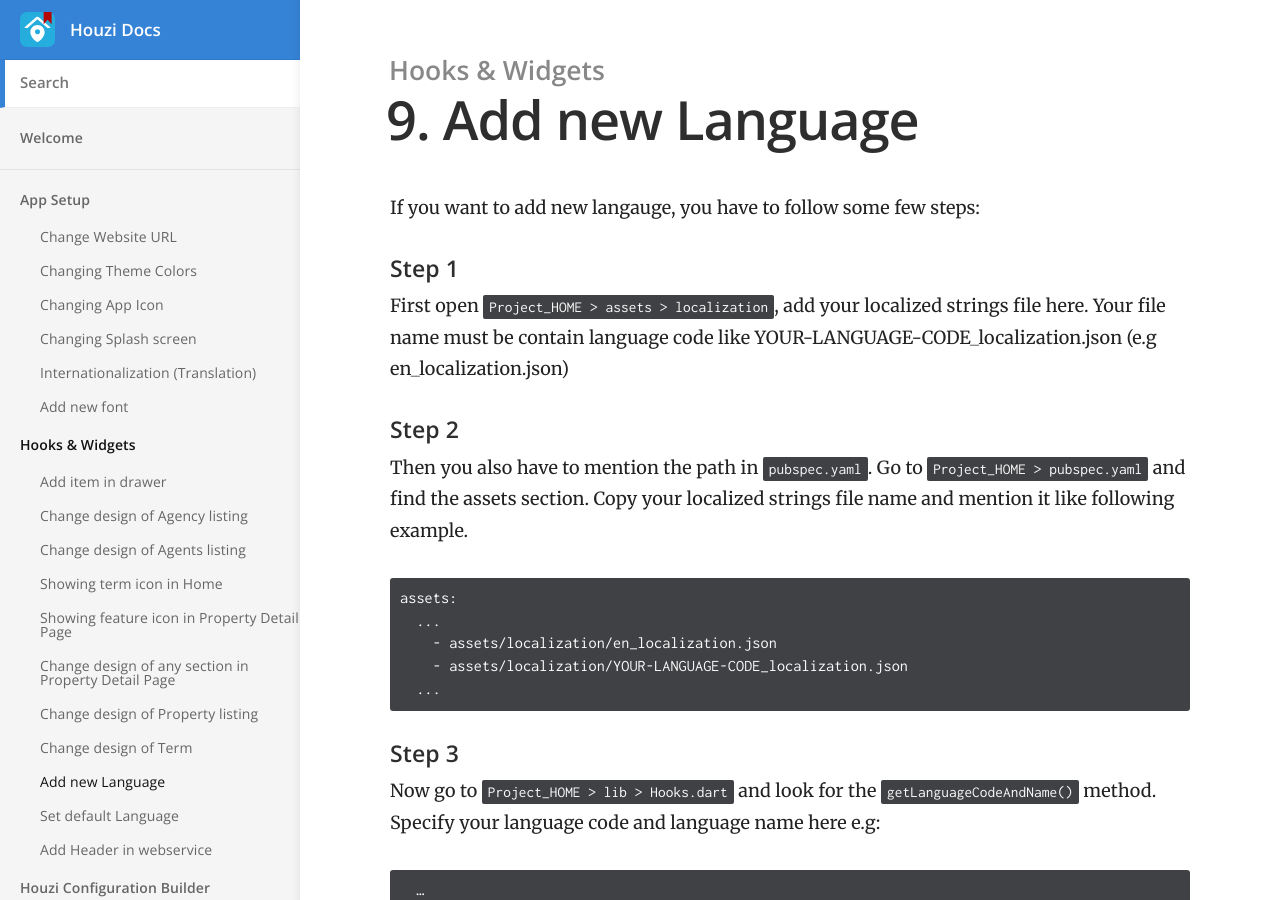
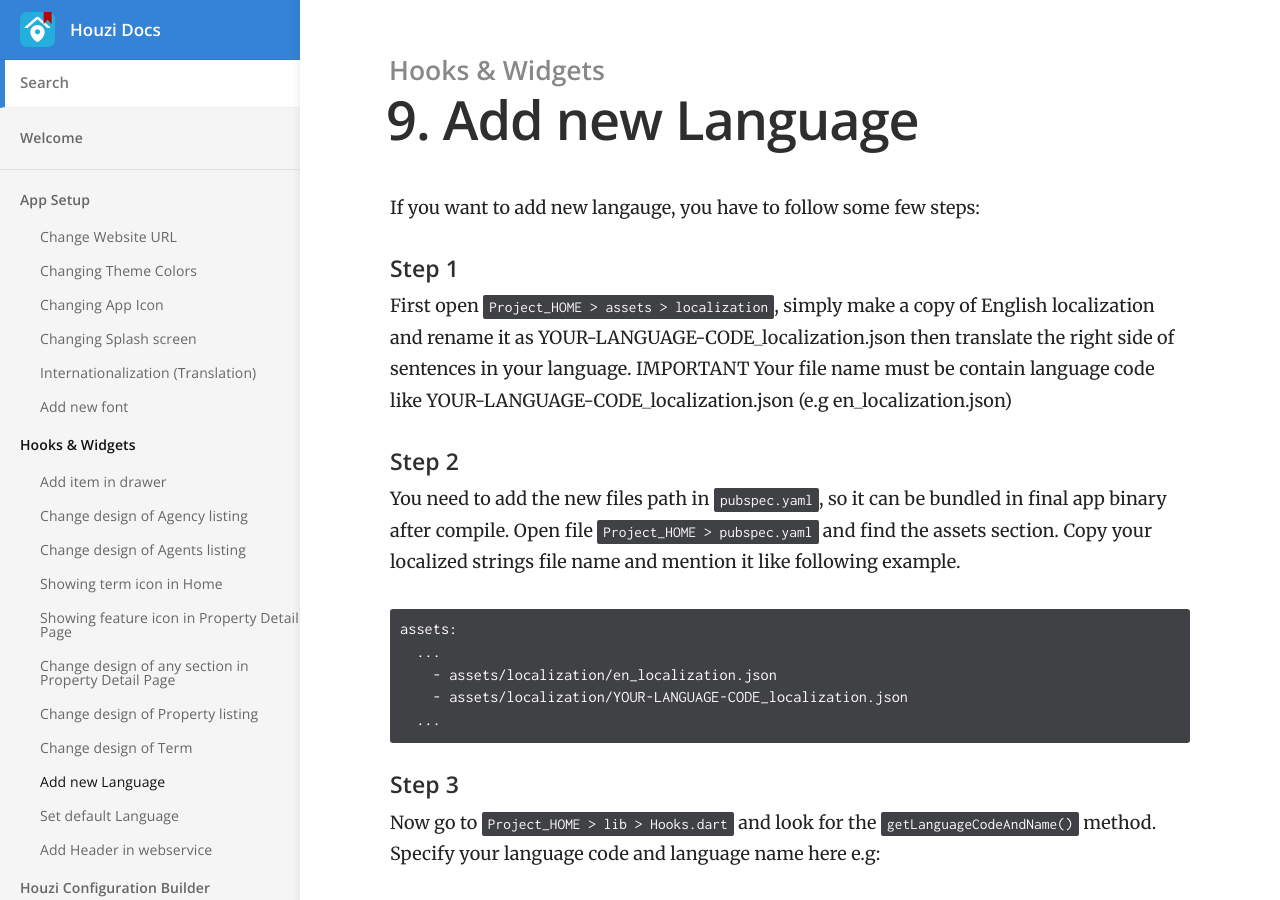
Before and after one commit to booleanbites/houzi-doc, a Jekyll site: the page built from _docs/hooks-widgets/add_langauge.md, in a window 1280 px wide and 900 px high. Built offline with Jekyll 4.4.1, drawn with Linux system fonts in a browser that asks for light colours.

Commit message:
add a language.

````diff
--- a/_docs/hooks-widgets/add_langauge.md
+++ b/_docs/hooks-widgets/add_langauge.md
@@ -7,11 +7,11 @@ order: 9
 If you want to add new langauge, you have to follow some few steps:
 
 #### Step 1
-First open `Project_HOME  > assets > localization`, add your localized strings file here. Your file name must be contain language code like YOUR-LANGUAGE-CODE_localization.json (e.g en_localization.json)
+First open `Project_HOME  > assets > localization`, simply make a copy of English localization and rename it as YOUR-LANGUAGE-CODE_localization.json then translate the right side of sentences in your language. IMPORTANT Your file name must be contain language code like YOUR-LANGUAGE-CODE_localization.json (e.g en_localization.json)
 
 
 #### Step 2
-Then you also have to mention the path in `pubspec.yaml`. Go to `Project_HOME > pubspec.yaml` and find the assets section. Copy your localized strings file name and mention it like following example.
+You need to add the new files path in `pubspec.yaml`, so it can be bundled in final app binary after compile. Open file `Project_HOME > pubspec.yaml` and find the assets section. Copy your localized strings file name and mention it like following example.
 ```
 assets:
   ...
````
